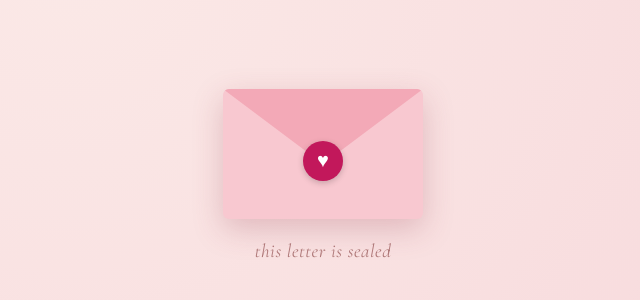
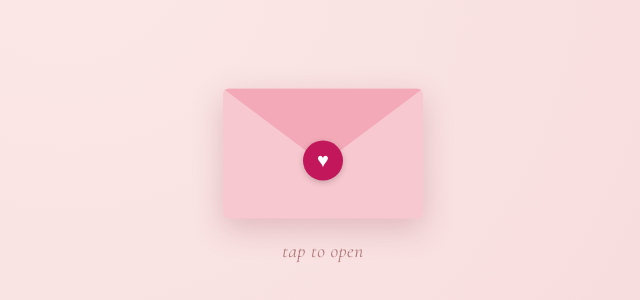
Before and after one commit to MarianaBP33/write-your-letter, a plain HTML site: page index.html in a window 1280 px wide. Shown: the part 222-522 px from the top of the page, 317-957 px from the left. Drawn offline with nearby package versions, Linux system fonts and the light colour scheme.

Commit message:
Make secret key optional; letter defaults to letter.js
Co-Authored-By: Claude Opus 5.5 <noreply@anthropic.com>

```diff
--- a/index.html
+++ b/index.html
@@ -162,8 +162,9 @@
 </main>
 
 <script>
-  // The letter text lives in letters/<key>.js. The key comes from the link: ?k=<key>
-  // Without the right key there is nothing to load, so the envelope stays sealed.
+  // By default the letter text lives in letter.js.
+  // Optional secret key: move it to letters/<key>.js and open the site with ?k=<key>.
+  // If there's no letter to load, the envelope stays sealed.
   const $ = (id) => document.getElementById(id);
   const intro = $('intro'), letter = $('letter'), tap = $('tap');
 
@@ -197,12 +198,16 @@
     }, { once: true });
   }
 
-  const key = new URLSearchParams(location.search).get('k') || '';
-  if (!/^[A-Za-z0-9_-]{1,64}$/.test(key)) {
+  const key = new URLSearchParams(location.search).get('k');
+  let src = null;
+  if (key === null) src = 'letter.js';
+  else if (/^[A-Za-z0-9_-]{1,64}$/.test(key)) src = 'letters/' + key + '.js';
+
+  if (!src) {
     sealed();
   } else {
     const s = document.createElement('script');
-    s.src = 'letters/' + key + '.js';
+    s.src = src;
     s.onload = () => (window.LETTER ? render(window.LETTER) : sealed());
     s.onerror = sealed;
     document.head.appendChild(s);
--- a/letters/example.js
+++ b/letter.js
@@ -1,5 +1,5 @@
 // ✍️ Your letter goes here.
-// Rename this file to your secret key (see README), e.g. letters/x7Gq92LmPz4.js
+// (Optional) To use a secret link, see "Optional: secret link" in the README.
 // Each item in "paragraphs" is one paragraph. Wrap text in "quotes" and end each line with a comma.
 window.LETTER = {
   greeting: "My love,",
```
Also changed, not shown: 1 other file.
